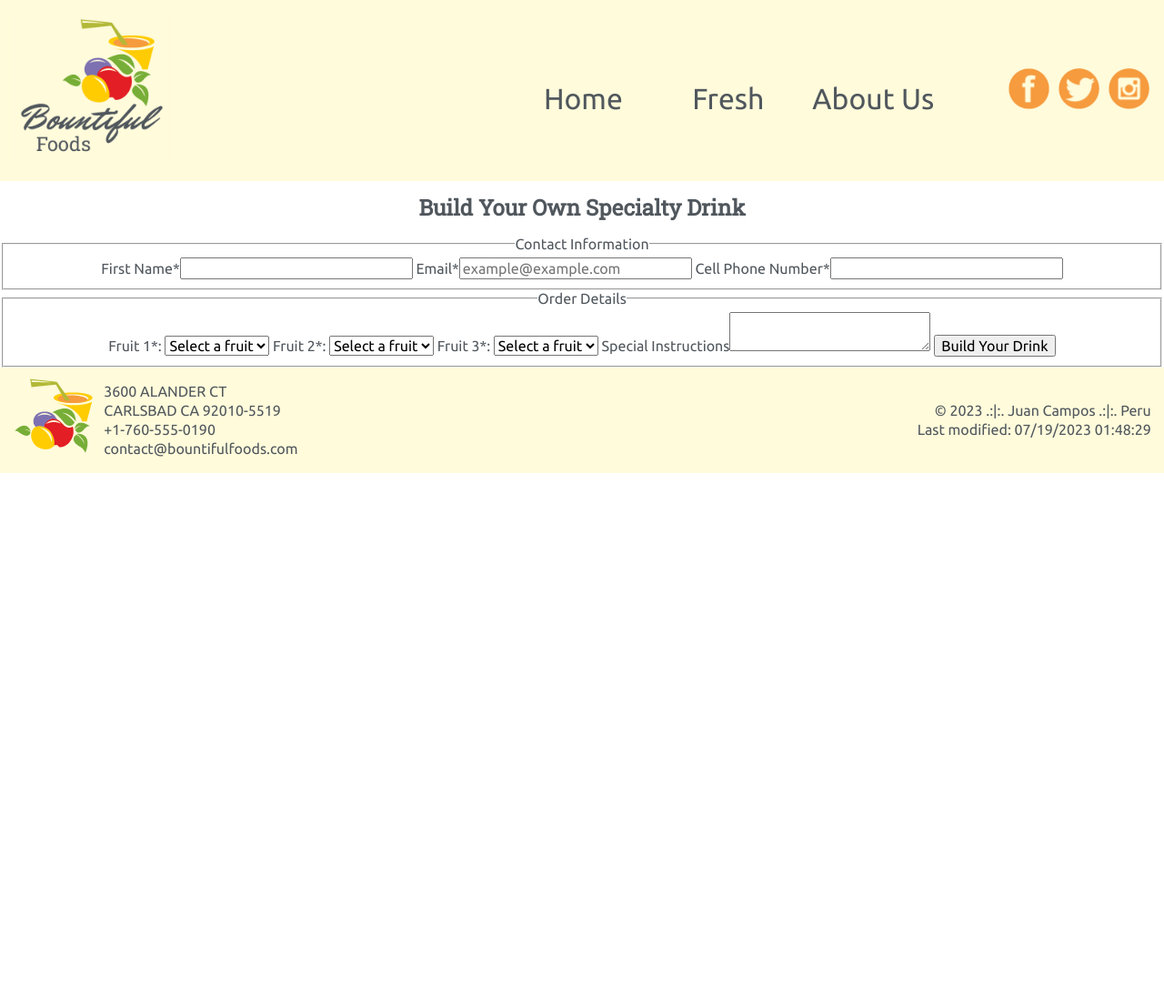
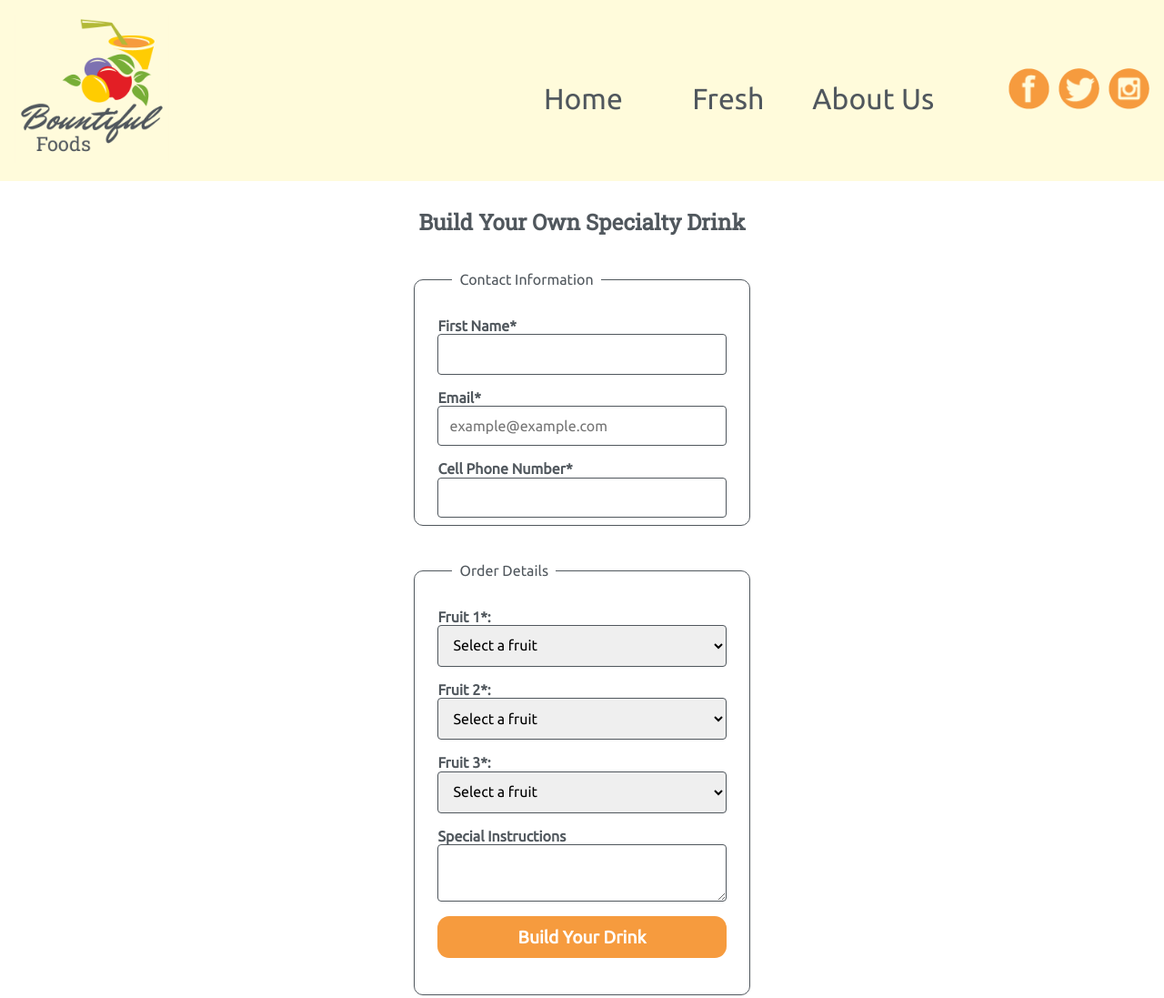
Before and after one commit to jcampos-94/wdd230, a plain HTML site: page bountiful/fresh.html in a window 1280 px wide. Shown: the top 1097 px of the page at 91% size. Before the commit the page ends 800 px from the top, so only its background shows below. Drawn offline with Linux system fonts and the light colour scheme; no server answers.

Commit message:
Fresh CSS small implemented

```diff
--- a/bountiful/fresh.html
+++ b/bountiful/fresh.html
@@ -46,7 +46,7 @@
         <a href="about.html">About Us</a>
       </nav>
     </header>
-    <main>
+    <main id="fresh-main">
       <h1>Build Your Own Specialty Drink</h1>
 
       <form id="drinkForm">
@@ -84,7 +84,7 @@
           </label>
 
           <label class="top">Special Instructions<textarea id="specialInstructions" name="specialInstructions"></textarea></label>
-          <button type="submit">Build Your Drink</button>
+          <button type="submit" id="submitBtn">Build Your Drink</button>
         </fieldset>
       </form>
 
--- a/bountiful/scripts/fruits.js
+++ b/bountiful/scripts/fruits.js
@@ -73,7 +73,7 @@ function submitForm(event) {
   const orderDate = currentDate.toLocaleString('en-US');
 
   const outputHTML = `
-    <h2>Order Summary:</h2>
+    <h2>Order Summary</h2>
     <p><strong>First Name:</strong> ${firstName}</p>
     <p><strong>Email:</strong> ${email}</p>
     <p><strong>Phone Number:</strong> ${phone}</p>
@@ -82,7 +82,8 @@ function submitForm(event) {
     <p><strong>Fruit 3:</strong> ${selectedFruit3}</p>
     <p><strong>Special Instructions:</strong> ${specialInstructions}</p>
     <p><strong>Order Date:</strong> ${orderDate}</p>
-    <h2>Total Nutrition:</h2>
+    <br>
+    <h2>Total Nutrition</h2>
     <p><strong>Total Calories:</strong> ${totalNutrition.totalCalories.toFixed(2)}kcal</p>
     <p><strong>Total Carbohydrates:</strong> ${totalNutrition.totalCarbohydrates.toFixed(2)}g</p>
     <p><strong>Total Fat:</strong> ${totalNutrition.totalFat.toFixed(2)}g</p>
--- a/bountiful/styles/large.css
+++ b/bountiful/styles/large.css
@@ -26,7 +26,7 @@
   }
 
   /*-----Main-----*/
-  main {
+  #home-main {
     margin-bottom: 0;
   }
 
--- a/bountiful/styles/small.css
+++ b/bountiful/styles/small.css
@@ -1,7 +1,7 @@
 /*---------- Home ----------*/
 /*-----General-----*/
 body {
-    font-family: 'Ubuntu', sans-serif;;
+  font-family: "Ubuntu", sans-serif;
   text-align: center;
   color: #50575d;
 }
@@ -11,12 +11,12 @@ a {
 }
 
 h1 {
-    font-family: 'Roboto Slab', serif;
+  font-family: "Roboto Slab", serif;
   font-size: 1.5rem;
 }
 
 h2 {
-    font-family: 'Roboto Slab', serif;
+  font-family: "Roboto Slab", serif;
   font-size: 1.5rem;
 }
 
@@ -97,7 +97,7 @@ nav a {
 }
 
 /*-----Main-----*/
-main {
+#home-main {
   margin-bottom: 2rem;
 }
 /*-----Hero-----*/
@@ -112,7 +112,7 @@ main {
 }
 
 .special {
-    font-family: 'Mr Dafoe', cursive;
+  font-family: "Mr Dafoe", cursive;
   font-weight: normal;
   font-size: 2rem;
 }
@@ -125,11 +125,12 @@ main {
   background-color: #551a8b;
   color: white;
   padding: 1rem;
-    border-radius: .8rem;
+  border-radius: 0.8rem;
 }
 
 /*-----Weather-----*/
-#weather-container, #info-container {
+#weather-container,
+#info-container {
   max-width: 432px;
   margin: auto;
 }
@@ -198,7 +199,7 @@ main {
 
 #specialty-quantity {
   font-size: 3rem;
-    margin: .2rem 0;
+  margin: 0.2rem 0;
   color: #e31e25;
 }
 
@@ -216,10 +217,85 @@ footer img {
   max-width: 100%;
 }
 
-#footerAddress, #footerInfo {
+#footerAddress,
+#footerInfo {
   line-height: 5px;
 }
 
 #footerAddress {
   margin-bottom: 3rem;
 }
+
+/*---------- Fresh ----------*/
+/*----------- apply a natural box layout model to all elements --------------*/
+* {
+  -moz-box-sizing: border-box;
+  -webkit-box-sizing: border-box;
+  box-sizing: border-box;
+}
+
+/*-----Main-----*/
+#fresh-main {
+    margin-top: 2rem;
+}
+
+/*-----Form-----*/
+form {
+  text-align: left;
+  margin: .5rem;
+}
+
+form fieldset {
+  max-width: 23.1rem;
+  margin: 2rem auto;
+  border: 1px solid #50575d;
+  border-radius: 10px;
+  padding: 0.5rem 2%;
+}
+
+form legend {
+  margin: 0 1rem;
+  padding: 0.5rem;
+}
+
+form label.top {
+  display: block;
+  padding-top: 1rem;
+  font-weight: bold;
+}
+
+form label.top input,
+form label.top textarea,
+form label.top select {
+  display: block;
+  border: 0.5px solid #50575d;
+  border-radius: 4px;
+  padding: 0.75rem;
+  width: 100%;
+  max-width: 22rem;
+}
+
+form #submitBtn {
+  display: block;
+  border: none;
+  background-color: #f69b3e;
+  color: white;
+  font-weight: bold;
+  font-size: 1.2rem;
+  border-radius: 13px;
+  padding: 0.75rem 1.5rem;
+  margin: 1rem auto 2rem auto;
+  width: 100%;
+  max-width: 23.1rem;
+}
+
+/*-----Output-----*/
+#output {
+    padding: 1rem;
+    margin: 0 auto;
+    max-width: 23.1rem;
+}
+
+#output p {
+    text-align: left;
+}
```
Also changed, not shown: bountiful/index.html (+1 -1 lines). Lines whose indentation alone changed are shown as unchanged.
